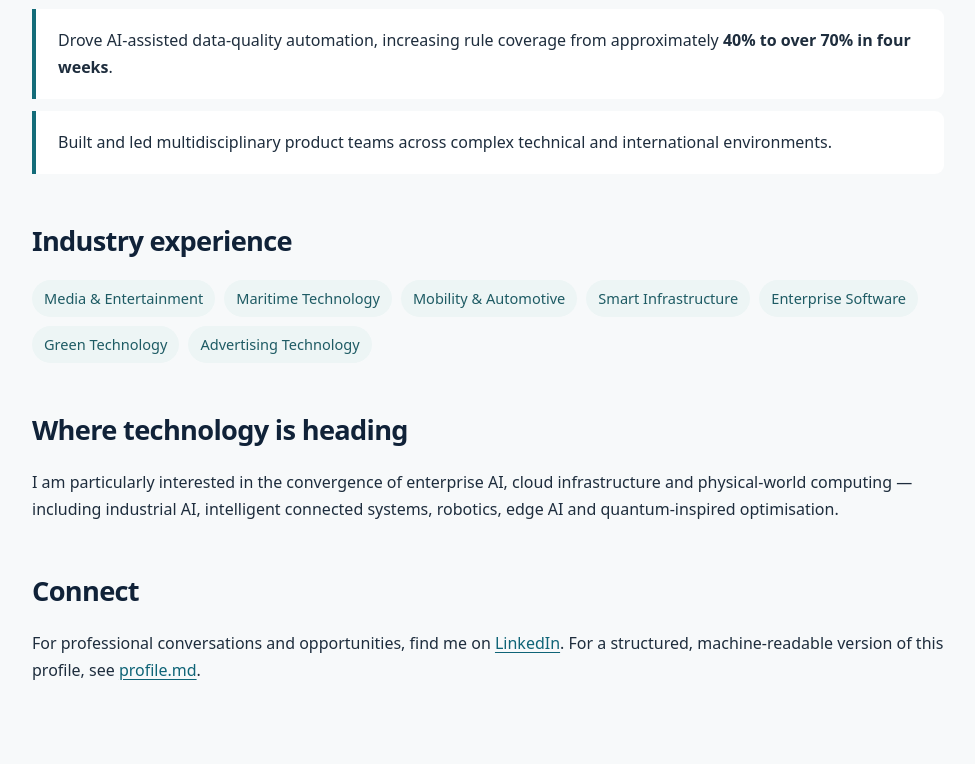
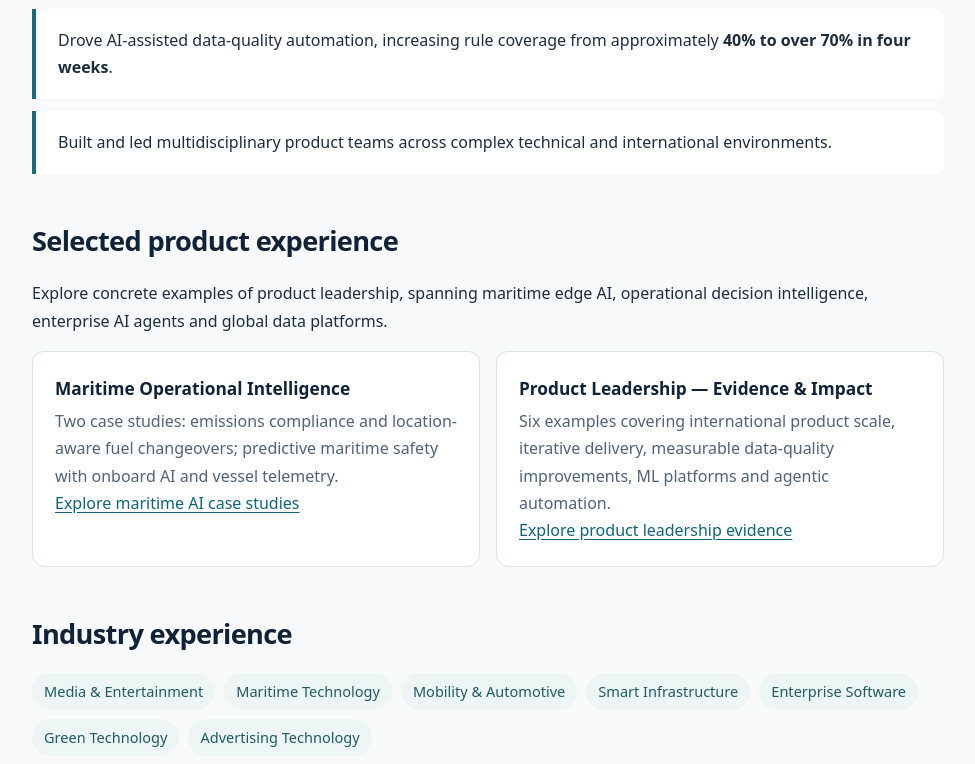
Before and after one commit to FredP-21/fredericpotet, a plain HTML site: page index.html in a window 1280 px wide. Shown: the part 1570-2334 px from the top of the page, without its empty margins (152-1127 px from the left). Drawn offline with Linux system fonts and the light colour scheme.

Commit message:
Link published portfolio case studies from index.html

```diff
--- a/index.html
+++ b/index.html
@@ -55,6 +55,7 @@
       <nav class="links" aria-label="Professional links">
         <a class="button primary" href="https://www.linkedin.com/in/potetfrederic/" rel="me noreferrer">Connect on LinkedIn</a>
         <a class="button" href="https://github.com/FredP-21" rel="me noreferrer">GitHub</a>
+        <a class="button" href="#portfolio">Selected work</a>
         <a class="button" href="profile.md">Markdown profile</a>
       </nav>
     </div>
@@ -83,6 +84,22 @@
         <li>Built and led multidisciplinary product teams across complex technical and international environments.</li>
       </ul>
     </section>
+    <section aria-labelledby="portfolio">
+      <h2 id="portfolio">Selected product experience</h2>
+      <p>Explore concrete examples of product leadership, spanning maritime edge AI, operational decision intelligence, enterprise AI agents and global data platforms.</p>
+      <div class="grid">
+        <article class="card">
+          <h3>Maritime Operational Intelligence</h3>
+          <p>Two case studies: emissions compliance and location-aware fuel changeovers; predictive maritime safety with onboard AI and vessel telemetry.</p>
+          <p><a href="maritime-operational-intelligence.html">Explore maritime AI case studies</a></p>
+        </article>
+        <article class="card">
+          <h3>Product Leadership — Evidence &amp; Impact</h3>
+          <p>Six examples covering international product scale, iterative delivery, measurable data-quality improvements, ML platforms and agentic automation.</p>
+          <p><a href="product-leadership-evidence.html">Explore product leadership evidence</a></p>
+        </article>
+      </div>
+    </section>
     <section aria-labelledby="industries">
       <h2 id="industries">Industry experience</h2>
       <div class="tags">
```
